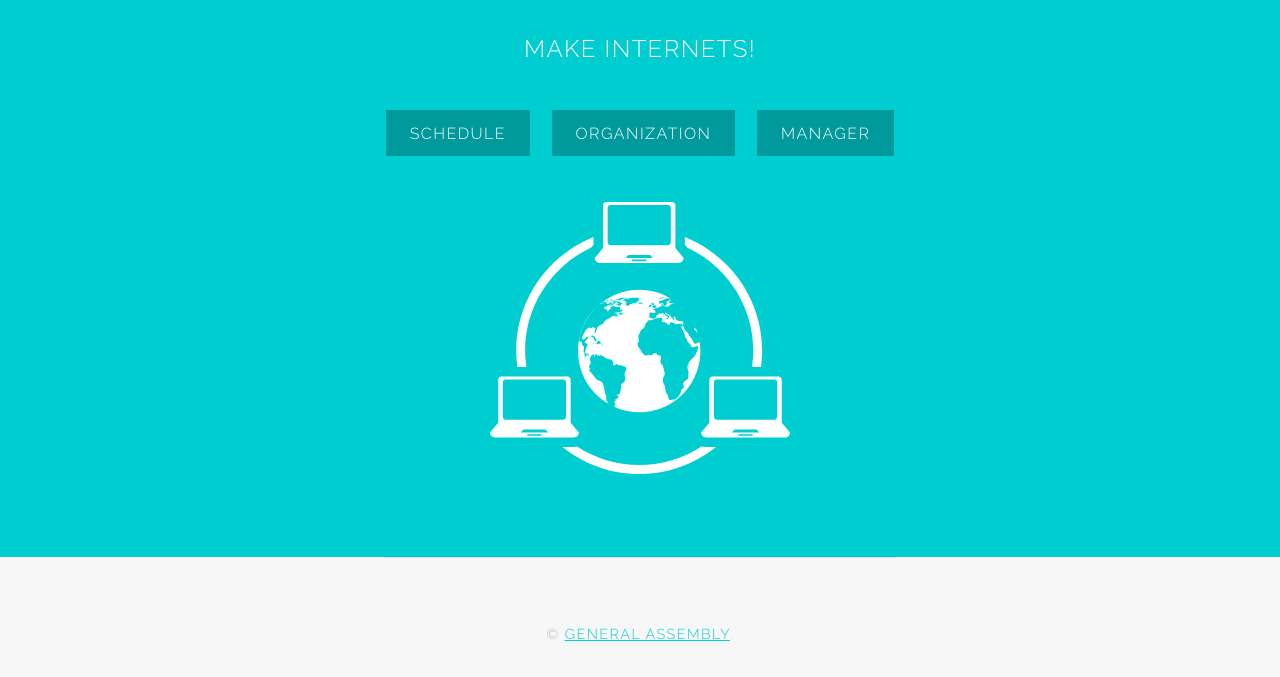
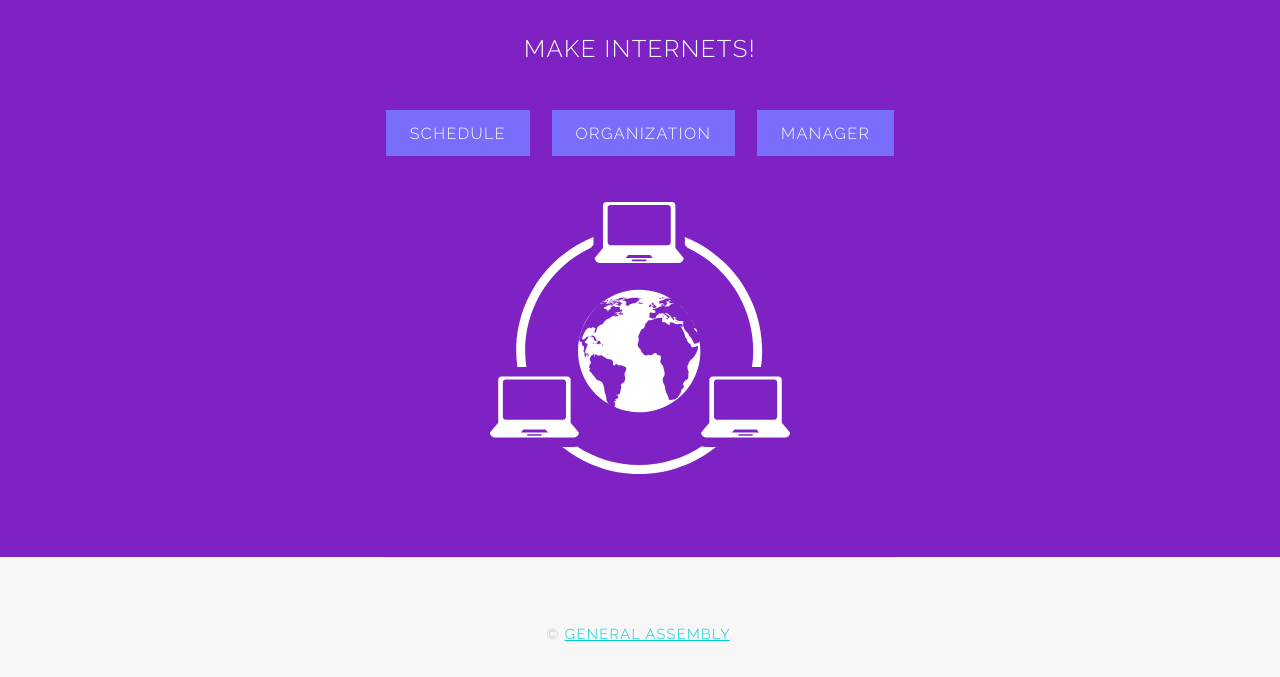
Before and after one commit to sf-wdi-31/sf-wdi-31.github.io, a plain HTML site: page index.html in a window 1280 px wide. Shown: the part 243-920 px from the top of the page. Drawn offline with Linux system fonts and the light colour scheme.

Commit message:
updates styles

```diff
--- a/assets/css/main.css
+++ b/assets/css/main.css
@@ -8,3 +8,15 @@
   min-width: 200px;
   max-width: 300px;
 }
+
+#banner {
+	background-color: #7f22c3;
+}
+
+#banner .button.special {
+	background-color: #786efb;
+}
+
+#banner .button.special:hover {
+	background-color: #ff7474;
+}
--- a/index.html
+++ b/index.html
@@ -1,7 +1,7 @@
 <!DOCTYPE HTML>
 <html>
 	<head>
-		<title>Gaia — SF WDI 29</title>
+		<title>SF WDI 31</title>
 		<meta charset="utf-8" />
 		<meta name="viewport" content="width=device-width, initial-scale=1" />
 		<link rel="stylesheet" href="assets/css/theme.css" />
```
